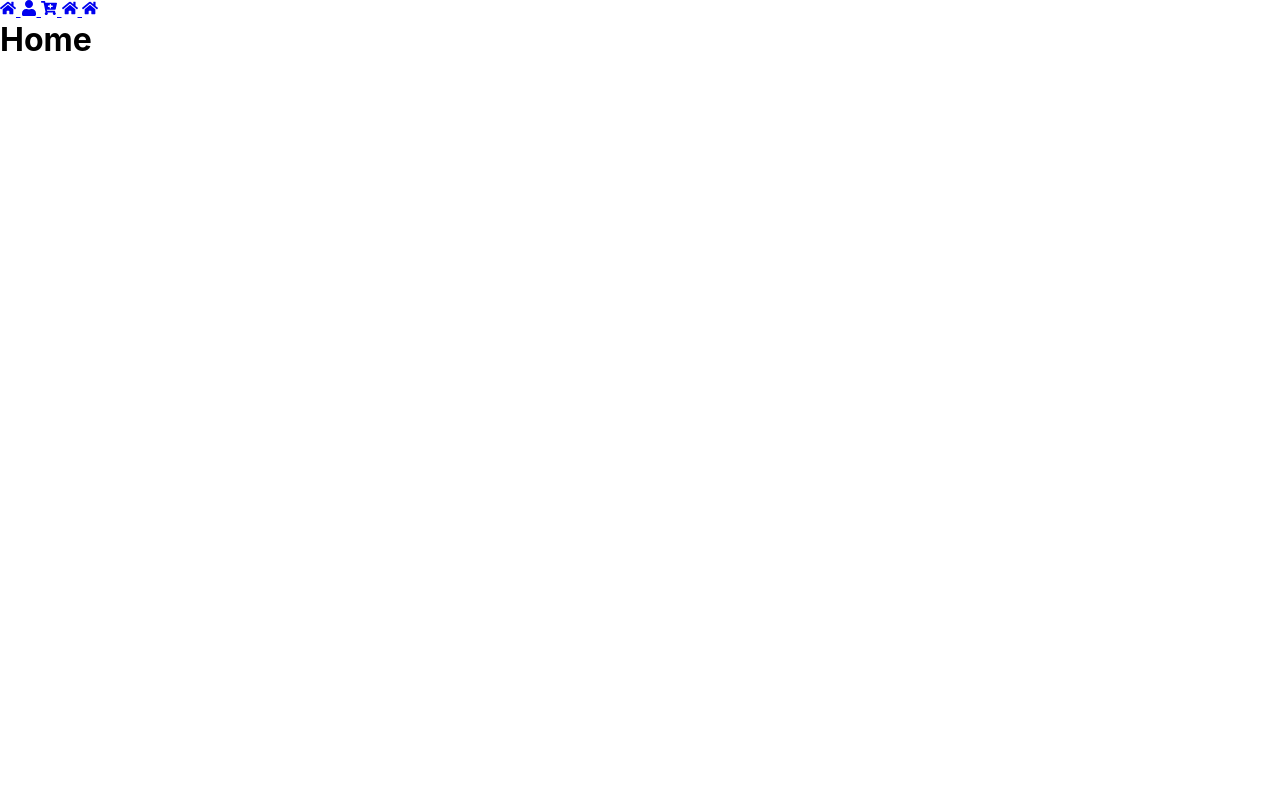
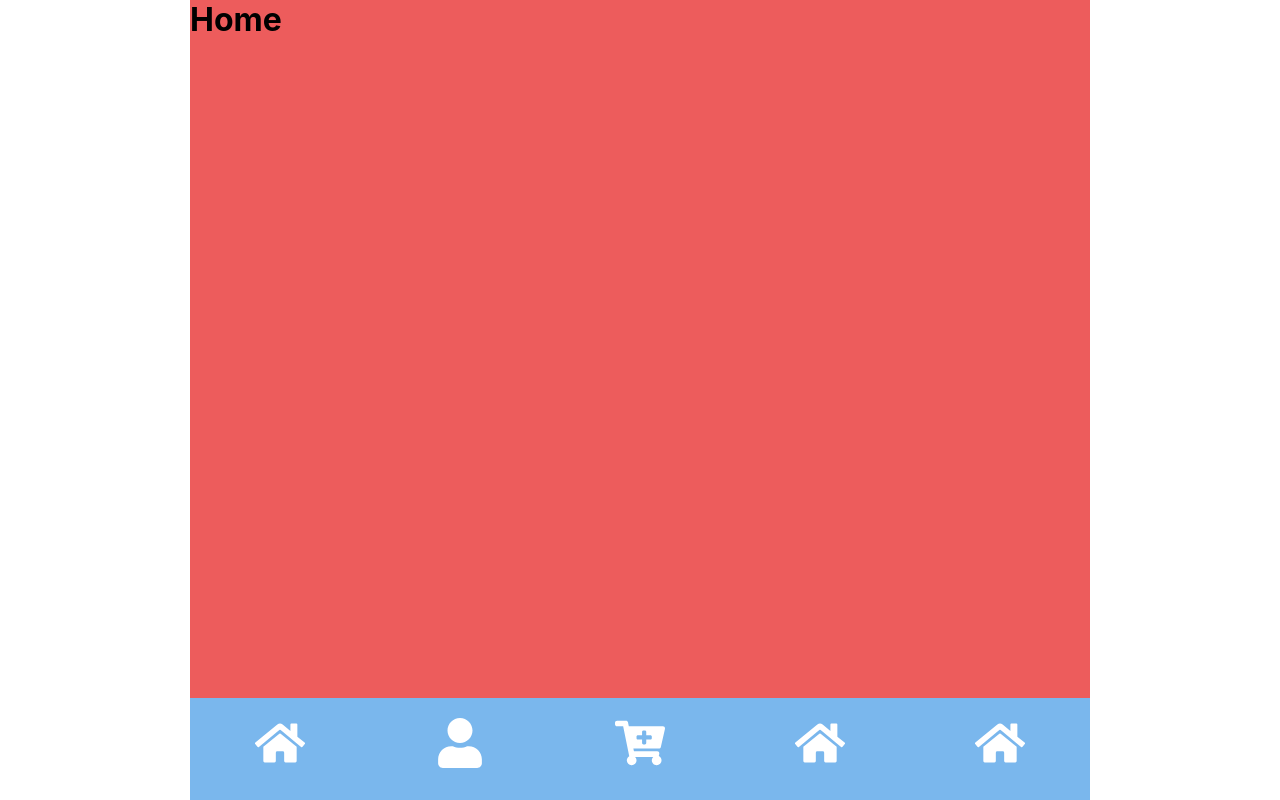
Before and after one commit to Trustafa/BhojanBuddy, a React (Create React App) app in the folder frontend/: page / in a window 1280 px wide. Built offline with nearby package versions, Linux system fonts and the light colour scheme.

Commit message:
buttom nav

```diff
--- a/frontend/src/App.css
+++ b/frontend/src/App.css
@@ -7,4 +7,29 @@
     background-color: #ed5c5c;
     align-items: center ;
     margin: 0 auto;
+    height: 100vh;
 }
+
+.mainMenu{
+    background-color: rgb(122, 183, 237);
+    position: fixed;
+    bottom: 0;
+    width: 900px;
+    display: flex;
+    justify-content: space-around;
+    align-items: center;
+}
+
+
+.menuItemLink{
+    color: #fff;
+    text-decoration: none;
+    font-size: 50px;
+    padding: 20px;
+    display: inline-block;
+    transition: all 0.5s ease;
+}
+
+.menuItem:active{
+    transform: scale(1.3);
+}
--- a/frontend/src/App.js
+++ b/frontend/src/App.js
@@ -11,6 +11,7 @@ import React from 'react';
 
 function App() {
     return (
+    <div className="app">
         <Router>
             <MainMenu />
             <Routes>
@@ -21,7 +22,9 @@ function App() {
               <Route path='/basket' element={<Basket />} />
             </Routes>
         </Router>
+    </div>
   );
+
 }
 
 
--- a/frontend/src/MainMenu.js
+++ b/frontend/src/MainMenu.js
@@ -1,18 +1,28 @@
 import React from 'react';
 
-import {FaHome, FaUser, FaCartPlus} from 'react-icons/fa';
+import { FaHome, FaUser, FaCartPlus } from 'react-icons/fa';
 
 export const MainMenu = () => {
-    return (
-        <div className="MainMenu">
-            <a href="/" className="menuItem" > <FaHome /> </a>
-            <a href="/settings" className="menuItem" > <FaUser /> </a>
-            <a href="/contact" className="menuItem" > <FaCartPlus /> </a>
-            <a href="/basket" className="menuItem" > <FaHome /> </a>
-            <a href="/receipes" className="menuItem" > <FaHome /> </a>
-        </div>
-    );
+  return (
+    <div className="mainMenu">
+      <MenuItem Icons={<FaHome />} link="/" />
+      <MenuItem Icons={<FaUser />} link="/settings" />
+      <MenuItem Icons={<FaCartPlus />} link="/contact" />
+      <MenuItem Icons={<FaHome />} link="/basket" />
+      <MenuItem Icons={<FaHome />} link="/recipes" />
+    </div>
+  );
 };
 
+const MenuItem = (props) => {
+  const { Icons, link } = props;
+  return (
+    <div className="menuItem">
+      <a href={link} className="menuItemLink">
+        {Icons}
+      </a>
+    </div>
+  );
+};
 
 export default MainMenu;
```
Lines whose indentation alone changed are shown as unchanged.
